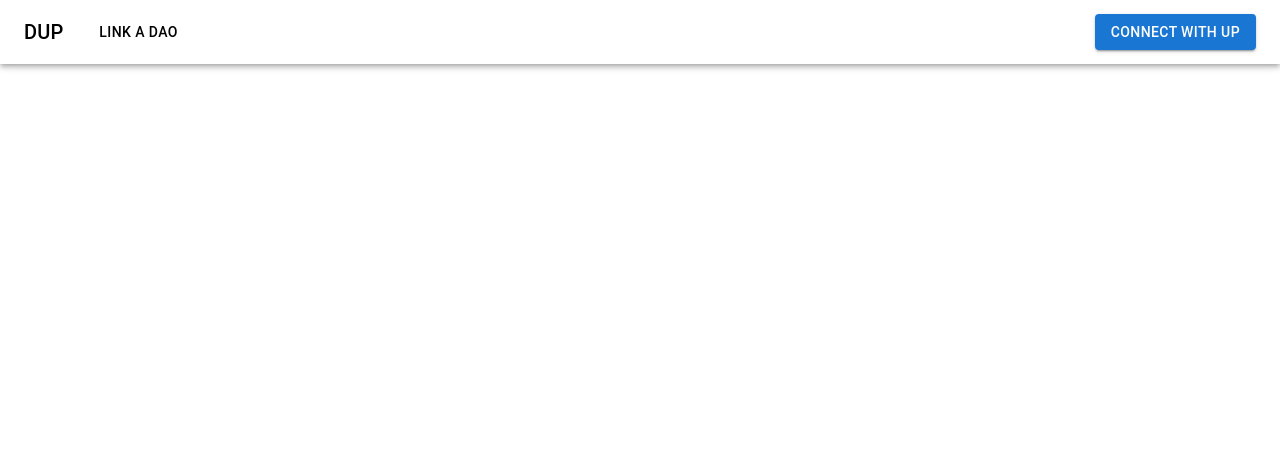
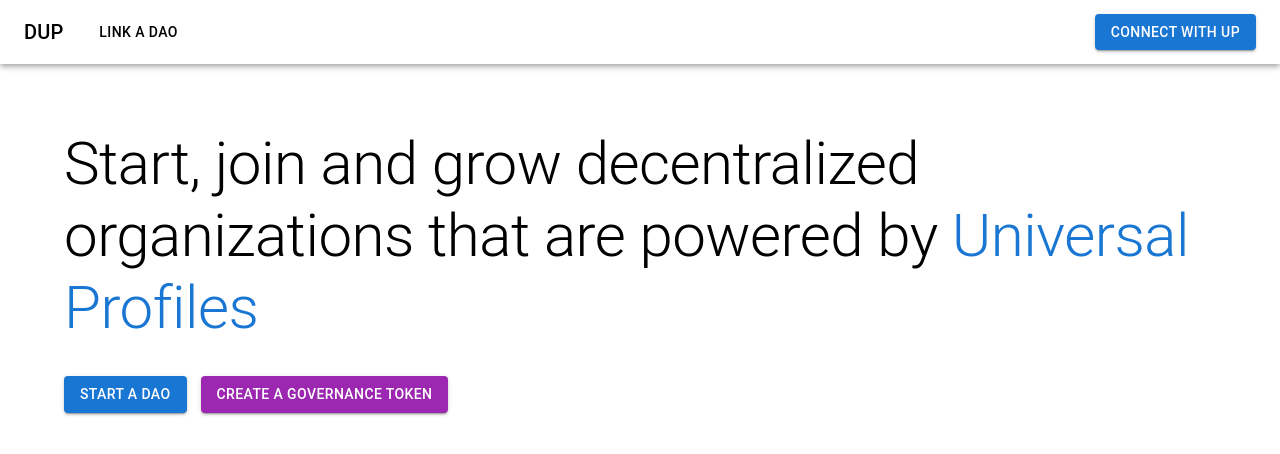
Before and after one commit to Ajand/DUP-client, a Next.js app: page / in a window 1280 px wide. Shown: the top 454 px of the page. Built offline with nearby package versions, Linux system fonts and the light colour scheme.

Commit message:
hero added

```diff
--- /dev/null
+++ b/components/Hero.js
@@ -0,0 +1,38 @@
+/* eslint-disable react/react-in-jsx-scope -- Unaware of jsxImportSource */
+/** @jsxImportSource @emotion/react */
+import { css } from "@emotion/react";
+import { Container, Typography, useTheme, Button } from "@mui/material";
+
+const Hero = () => {
+  const theme = useTheme();
+
+  return (
+    <Container
+      css={css`
+        padding-top: 4em;
+      `}
+    >
+      <Typography variant="h2">
+        Start, join and grow decentralized organizations that are powered by
+        <span
+          css={css`
+            color: ${theme.palette.primary.main};
+          `}
+        >
+          {" "}
+          Universal Profiles
+        </span>
+      </Typography>
+      <div css={css`margin-top: 2em`}>
+        <Button variant="contained" color="primary">
+            Start A DAO
+        </Button>
+        <Button css={css`margin-left: 1em`} variant="contained" color="secondary">
+            Create A Governance Token
+        </Button>
+      </div>
+    </Container>
+  );
+};
+
+export default Hero;
--- a/pages/index.js
+++ b/pages/index.js
@@ -1,9 +1,11 @@
 import Header from "../components/Header";
+import Hero from "../components/Hero";
 
 export default function Home() {
   return (
     <div>
       <Header />
+      <Hero />
     </div>
   );
 }
```
